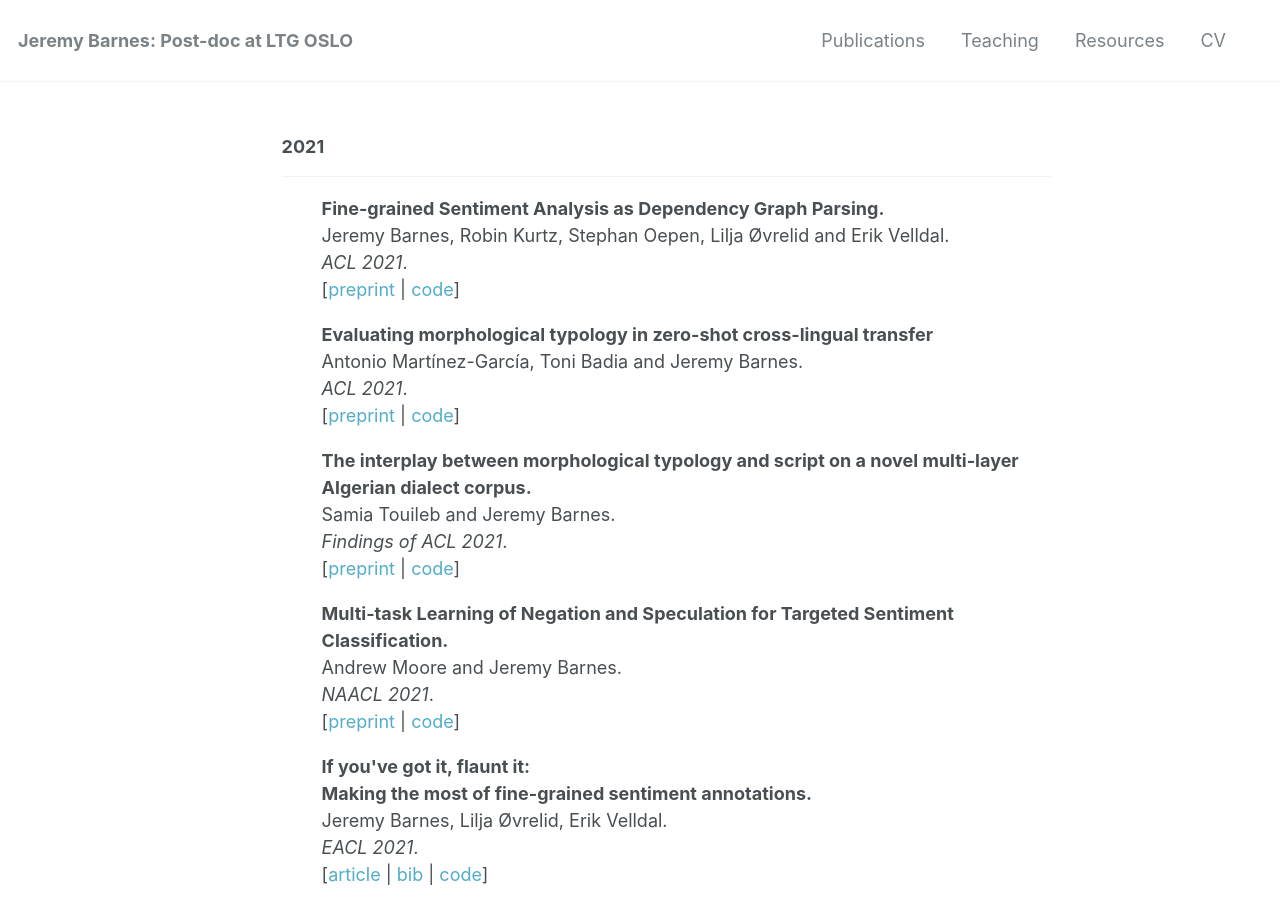
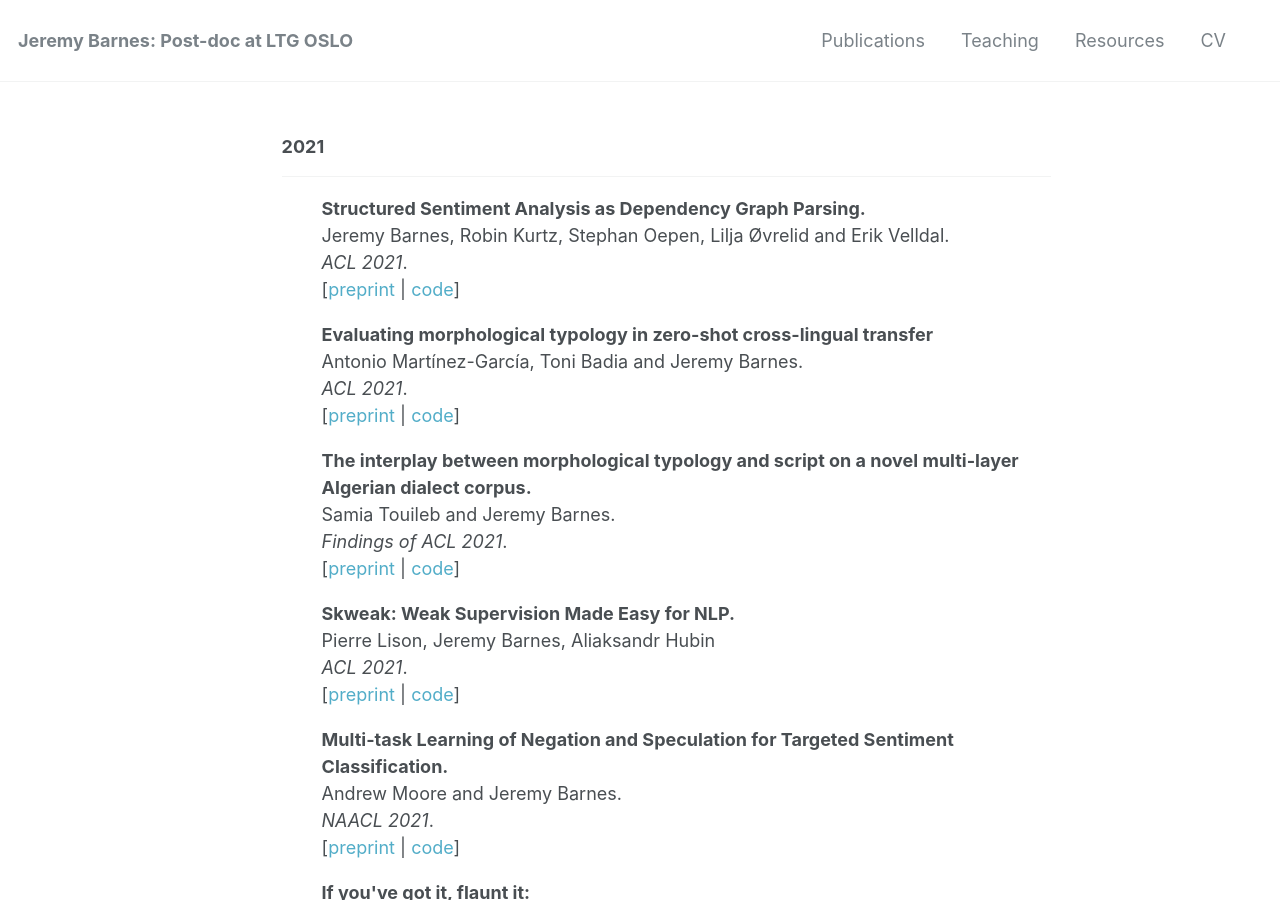
Before and after one commit to jerbarnes/jerbarnes.github.io, a Jekyll site: the page built from publications/index.html, in a window 1280 px wide and 900 px high. Built offline with Jekyll 4.4.1, drawn with Linux system fonts in a browser that asks for light colours.

Commit message:
added skweak

```diff
--- a/publications/index.html
+++ b/publications/index.html
@@ -8,9 +8,10 @@ title: Selected Publications
 
     <h3> 2021 </h3><hr>
 
+
 <ul>
         <strong>
-            Fine-grained Sentiment Analysis as Dependency Graph Parsing.
+            Structured Sentiment Analysis as Dependency Graph Parsing.
         </strong><br>
         Jeremy Barnes, Robin Kurtz, Stephan Oepen, Lilja Øvrelid and Erik Velldal.<br>
         <i>ACL 2021</i>.<br>
@@ -34,6 +35,16 @@ title: Selected Publications
         <i>Findings of ACL 2021</i>.<br>
         [<a href="/downloads/narabizi.pdf">preprint</a> | <a href="https://github.uio.no/samiat/Algerian-Projection">code</a>]
 </ul>
+
+<ul>
+        <strong>
+            Skweak: Weak Supervision Made Easy for NLP.
+        </strong><br>
+        Pierre Lison, Jeremy Barnes, Aliaksandr Hubin<br>
+        <i>ACL 2021</i>.<br>
+        [<a href="https://arxiv.org/abs/2104.09683">preprint</a> | <a href="https://github.com/NorskRegnesentral/skweak">code</a>]
+</ul>
+
 
 <ul>
         <strong>
```
